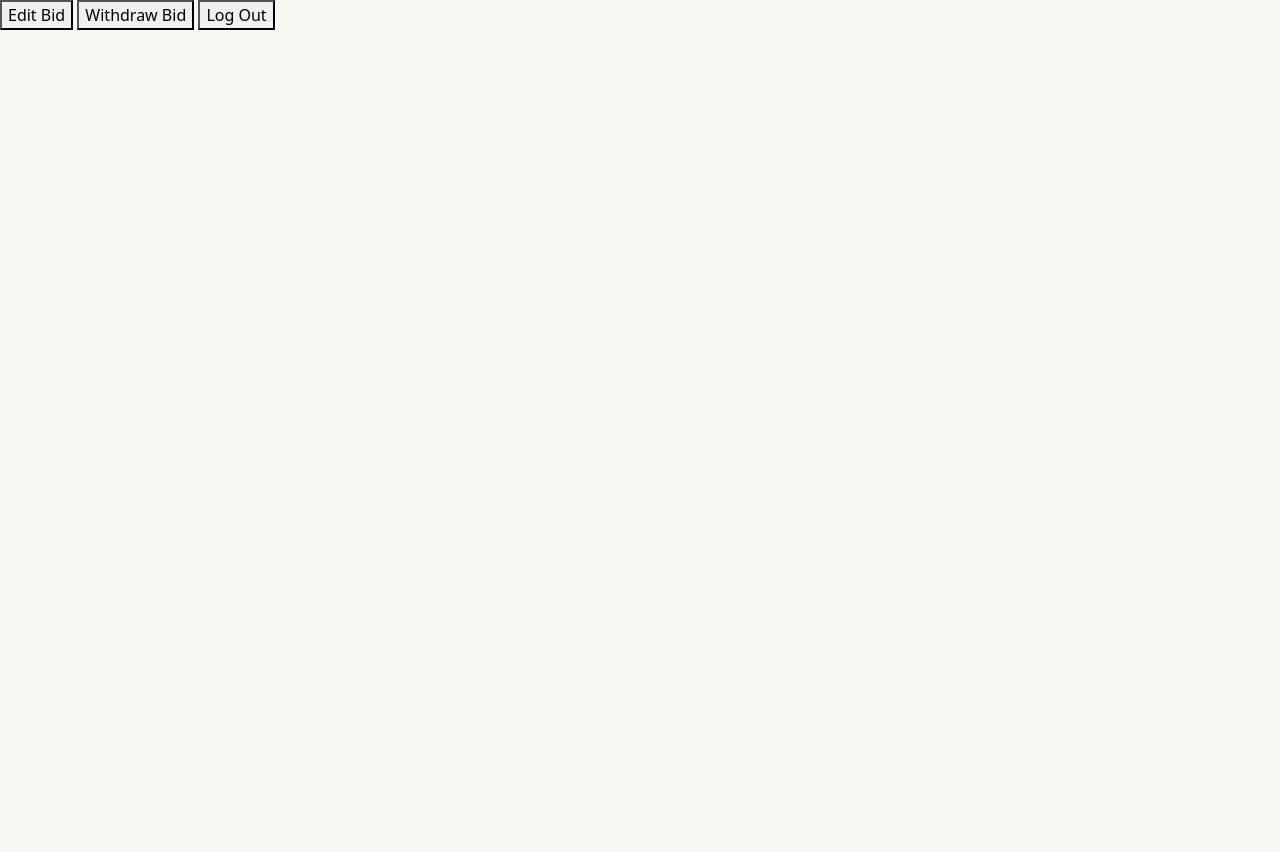
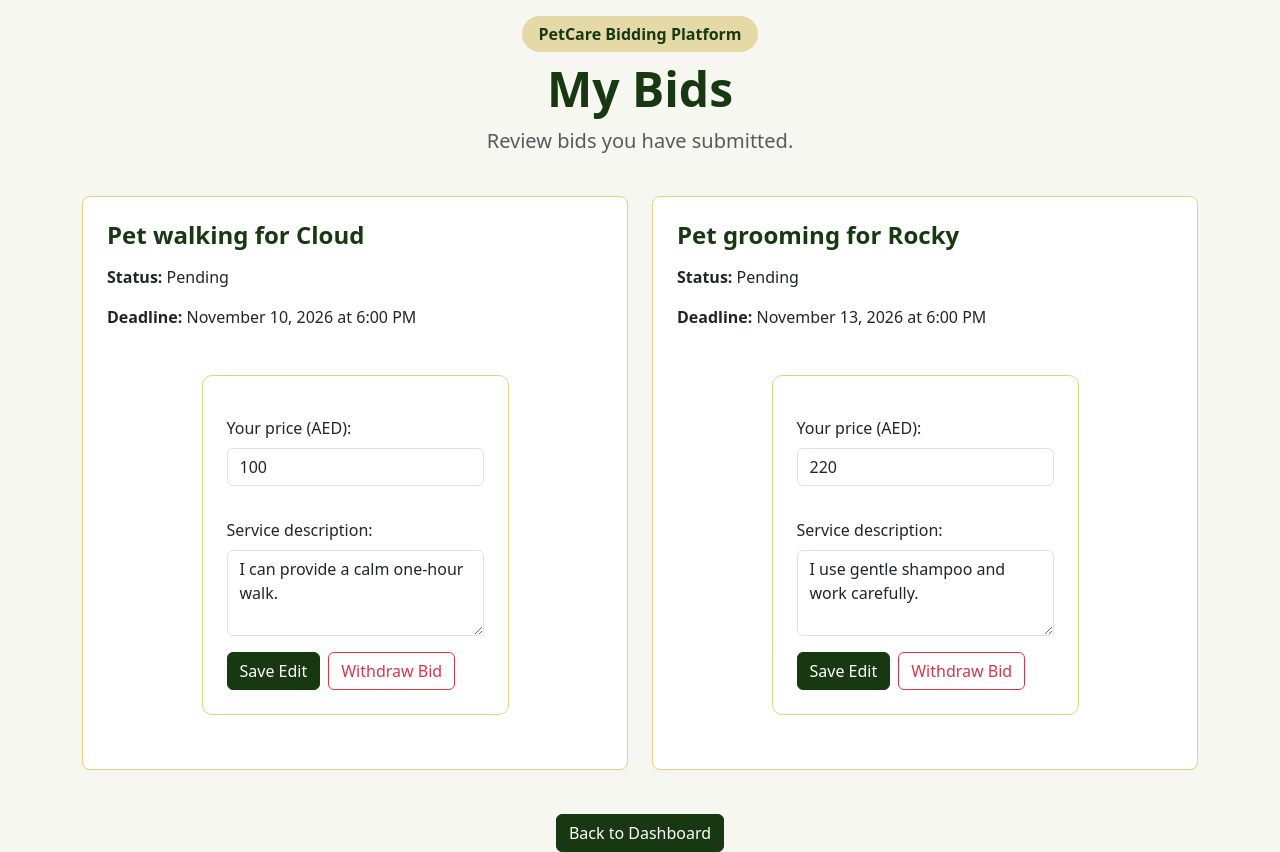
Before and after one commit to TauhidSyed/Pet_Care_Bidding_Platform, a plain HTML site: page bids.html in a window 1280 px wide. Before the commit the page ends 800 px from the top, so only its background shows below. Drawn offline with nearby package versions, Linux system fonts and the light colour scheme.

Commit message:
Update frontend pages

```diff
--- a/bids.html
+++ b/bids.html
@@ -1,18 +1,122 @@
-<!DOCTYPE html>
-<html> <!-- Current Bids (CARE PROVIDERS; AUTH) -->
+<!doctype html>
+<html>
+  <!-- Current Bids (CARE PROVIDERS; AUTH) -->
   <head>
     <title>Current Bids</title>
-        <meta name="viewport" content="width=device-width, initial-scale=1.0"/>
-        <link rel="stylesheet" href="https://cdn.jsdelivr.net/npm/bootstrap@5.3.0/dist/css/bootstrap.min.css"/>
+    <meta name="viewport" content="width=device-width, initial-scale=1.0" />
+    <link
+      rel="stylesheet"
+      href="https://cdn.jsdelivr.net/npm/bootstrap@5.3.0/dist/css/bootstrap.min.css"
+    />
     <link rel="stylesheet" href="styles.css" />
   </head>
   <body>
-        <!-- Need to manage request and bid statuses, preventing new bids after a request is closed. -->
-        <!-- Allow editing -->
-        <button type="submit" class="" id="">Edit Bid</button>
-        <button type="submit" class="" id="">Withdraw Bid</button>
-        <!-- Withdrawing bid can only be done before request deadline. -->
-        <button class="" id="">Log Out</button>
+    <main class="container pt-3">
+      <div class="text-center">
+        <div class="brand-pill">PetCare Bidding Platform</div>
+        <h1 class="main-heading">My Bids</h1>
+        <p class="sub-heading text-muted">Review bids you have submitted.</p>
+      </div>
+
+      <div class="row g-4">
+        <div
+          class="col-12 col-lg-6 provider-bid-card"
+          data-deadline="2026-11-10T18:00:00"
+        >
+          <section class="card p-4 h-100">
+            <h2 class="card-title">Pet walking for Cloud</h2>
+            <p>
+              <strong>Status:</strong> <span class="bid-status">Pending</span>
+            </p>
+            <p><strong>Deadline:</strong> November 10, 2026 at 6:00 PM</p>
+
+            <form class="bid-edit-form" novalidate>
+              <div class="mb-3">
+                <label class="form-label">Your price (AED):</label>
+                <input
+                  type="number"
+                  class="form-control bid-price"
+                  value="100"
+                />
+              </div>
+
+              <div class="mb-3">
+                <label class="form-label">Service description:</label>
+                <textarea class="form-control bid-description" rows="3">
+I can provide a calm one-hour walk.</textarea
+                >
+              </div>
+
+              <p class="bid-message" style="color: red"></p>
+
+              <div class="d-flex flex-wrap align-items-center gap-2">
+                <button type="submit" class="btn btn-primary mt-0">
+                  Save Edit
+                </button>
+                <button
+                  type="button"
+                  class="btn btn-outline-danger mt-0 withdraw-bid"
+                >
+                  Withdraw Bid
+                </button>
+              </div>
+            </form>
+          </section>
+        </div>
+
+        <div
+          class="col-12 col-lg-6 provider-bid-card"
+          data-deadline="2026-11-13T18:00:00"
+        >
+          <section class="card p-4 h-100">
+            <h2 class="card-title">Pet grooming for Rocky</h2>
+            <p>
+              <strong>Status:</strong> <span class="bid-status">Pending</span>
+            </p>
+            <p><strong>Deadline:</strong> November 13, 2026 at 6:00 PM</p>
+
+            <form class="bid-edit-form" novalidate>
+              <div class="mb-3">
+                <label class="form-label">Your price (AED):</label>
+                <input
+                  type="number"
+                  class="form-control bid-price"
+                  value="220"
+                />
+              </div>
+
+              <div class="mb-3">
+                <label class="form-label">Service description:</label>
+                <textarea class="form-control bid-description" rows="3">
+I use gentle shampoo and work carefully.</textarea
+                >
+              </div>
+
+              <p class="bid-message" style="color: red"></p>
+
+              <div class="d-flex flex-wrap align-items-center gap-2">
+                <button type="submit" class="btn btn-primary mt-0">
+                  Save Edit
+                </button>
+                <button
+                  type="button"
+                  class="btn btn-outline-danger mt-0 withdraw-bid"
+                >
+                  Withdraw Bid
+                </button>
+              </div>
+            </form>
+          </section>
+        </div>
+      </div>
+
+      <div class="text-center mt-4">
+        <a href="provider-dashboard.html" class="btn btn-primary btn-login">
+          Back to Dashboard
+        </a>
+      </div>
+    </main>
+
     <script src="script.js"></script>
   </body>
 </html>
--- a/styles.css
+++ b/styles.css
@@ -96,7 +96,8 @@ textarea {
 .features li:last-child {
   border-bottom: none;
 }
-.btn-clear { /* J: The clear background button for login/logout/etc. */
+.btn-clear {
+  /* J: The clear background button for login/logout/etc. */
   background-color: transparent;
   color: #173810;
   margin-top: 0;
```
Also changed, not shown: index.html (+28 -7 lines), logged-out.html (+8 -4 lines), owner-dashboard.html (+37 -14 lines), owner-requests.html (+8 -4 lines), provider-dashboard.html (+28 -11 lines), README.md. Lines whose indentation alone changed are shown as unchanged.
